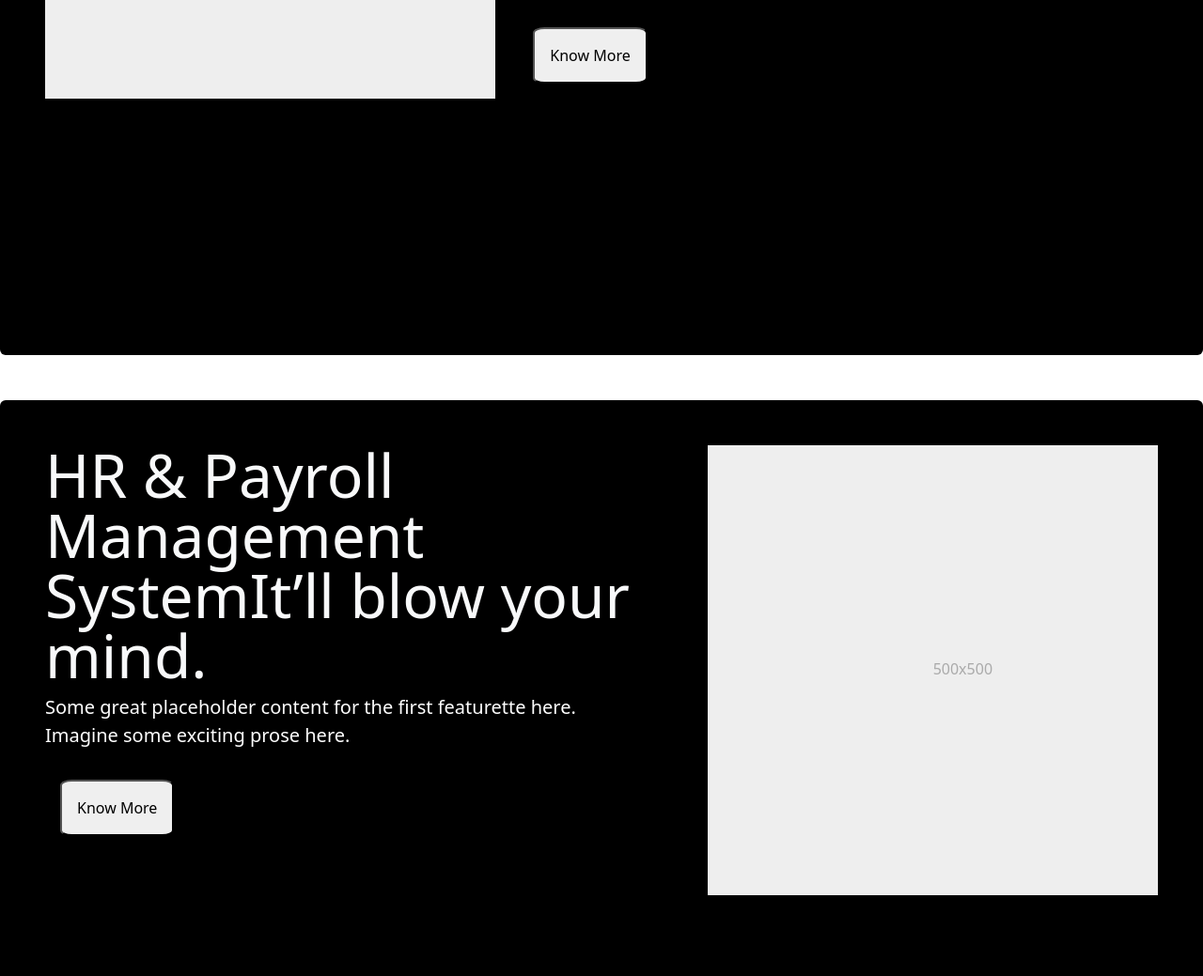
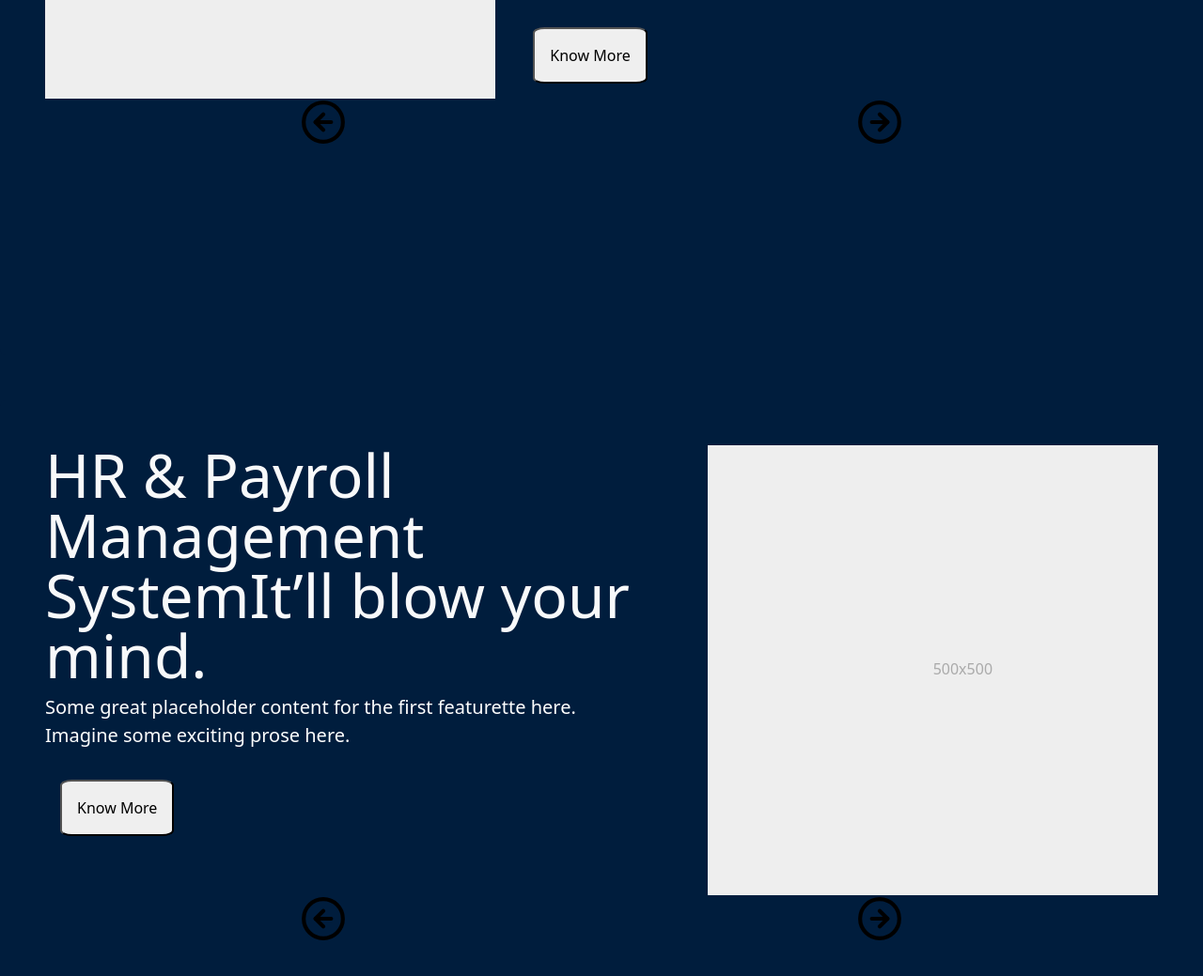
Before and after one commit to aaditya-cpu/eSkapp-Reinvented, a website: page index.html in a window 1280 px wide. Shown: the part 2142-3181 px from the top of the page at 94% size. Drawn offline with nearby package versions, Linux system fonts and the light colour scheme.

Commit message:
chanes done

```diff
--- a/index.html
+++ b/index.html
@@ -55,14 +55,14 @@
             </div>
             <div class="arro">
                 <a href="#headerbox">
-                    <img class="downArrow" src="./Assests/down.ico" alt="">
+                    <img class="downArrow" src="./Assests/down.ico" onclick="nextFunc">
                 </a>
 
             </div>
         </div>
     </section>
 
-    <section id="headerbox" class="bg-black p-5 shadow-1-strong rounded mb-5 text-white headerbox">
+    <section id="headerbox" class="p-5 shadow-1-strong rounded mb-5 text-white headerbox headerbox1">
         <div class="headerholder">
             <div class="row featurette contenty flex-row">
                 <div class="col-md-7">
@@ -72,14 +72,15 @@
                 </div>
                 <div class="col-md-5 flex-row align-items-end justify-content-between">
                     <svg class="bd-placeholder-img bd-placeholder-img-lg featurette-image img-fluid mx-auto" width="500" height="500" xmlns="http://www.w3.org/2000/svg" role="img" aria-label="Placeholder: 500x500" preserveAspectRatio="xMidYMid slice" focusable="false"><title>Placeholder</title><rect width="100%" height="100%" fill="#eee"></rect><text x="50%" y="50%" fill="#aaa" dy=".3em">500x500</text></svg>
-                    <div class="nav-butts align-bottom">
-                        <a href="./admission.html" target="_blank" rel="noopener noreferrer"><img src="./Assests/Next.ico" alt="" style="width: 100px; height: auto;"></a>
+                    <div class="arro-holder-1 flex-lg-row align-content-center justify-content-around">
+                        <img src="./Assests/right.svg" alt="" class="arro-holder-left" style="width: 50px;">
+                        <img src="./Assests/left.svg" alt="" class="arro-holder-right" style="width: 50px;">
                     </div>
                 </div>
             </div>
         </div>
     </section>
-    <section class="bg-black p-5 shadow-1-strong rounded mb-5 text-white headerbox">
+    <section class="p-5 shadow-1-strong rounded mb-5 text-white headerbox headerbox2">
         <div class="headerholder">
             <div class="row featurette">
                 <div class="col-md-7 order-md-2 align-content-end">
@@ -91,14 +92,16 @@
                 <div class="col-md-5 order-md-1">
                     <svg class="bd-placeholder-img bd-placeholder-img-lg featurette-image img-fluid mx-auto" width="500" height="500" xmlns="http://www.w3.org/2000/svg" role="img" aria-label="Placeholder: 500x500" preserveAspectRatio="xMidYMid slice" focusable="false"><title>Placeholder</title><rect width="100%" height="100%" fill="#eee"/><text x="50%" y="50%" fill="#aaa" dy=".3em">500x500</text></svg>
                 </div>
-
             </div>
-
+            <div class="arro-holder-2 flex-lg-row align-content-center justify-content-around">
+                <img src="./Assests/right.svg" alt="" class="arro-holder-left" style="width: 50px;">
+                <img src="./Assests/left.svg" alt="" class="arro-holder-right" style="width: 50px;">
+            </div>
         </div>
     </section>
 
-    <section class="bg-black p-5 shadow-1-strong rounded mb-5 text-white headerbox">
-        <div class="headerholder">
+    <section class=" p-5 shadow-1-strong rounded mb-5 text-white headerbox headerbox3">
+        <div class="headerholder ">
             <div class="row featurette contenty flex-row">
                 <div class="col-md-7">
                     <h2 class="featurette-heading display-3 text-light fw-normal lh-1">HR & Payroll Management System<span class="text-light">It’ll blow your mind.</span></h2>
@@ -108,6 +111,10 @@
                 <div class="col-md-5">
                     <svg class="bd-placeholder-img bd-placeholder-img-lg featurette-image img-fluid mx-auto" width="500" height="500" xmlns="http://www.w3.org/2000/svg" role="img" aria-label="Placeholder: 500x500" preserveAspectRatio="xMidYMid slice" focusable="false"><title>Placeholder</title><rect width="100%" height="100%" fill="#eee"></rect><text x="50%" y="50%" fill="#aaa" dy=".3em">500x500</text></svg>
                 </div>
+            </div>
+            <div class="arro-holder-3 flex-lg-row align-content-center justify-content-around">
+                <img src="./Assests/right.svg" alt="" class="arro-holder-left" style="width: 50px;">
+                <img src="./Assests/left.svg" alt="" class="arro-holder-right" style="width: 50px;">
             </div>
         </div>
     </section>
--- a/scripts/style.css
+++ b/scripts/style.css
@@ -36,6 +36,23 @@
 .headerbox {
     height: 100vh;
     width: 100vw;
+    background-color: var(--oxford-blue);
+    /* uncomment me lter */
+    /* display: none; */
+}
+
+.arro-holder-1,
+.arro-holder-2,
+.arro-holder-3 {
+    display: flex;
+    background-color: var(--oxford-blue);
+}
+
+body,
+.headerbox1,
+.headerbox2,
+.headerbox3 {
+    background-color: var(--oxford-blue);
 }
 
 .khtka {
@@ -81,3 +98,6 @@
     scale: .55;
     width: 10%;
 }
+
+.arro-holder-left,
+.arro-holder-right {}
```
Also changed, not shown: scripts/index.js (+10 -0 lines), Assests/left.svg (added), Assests/right.svg (added), Assests/skull.svg (added).
